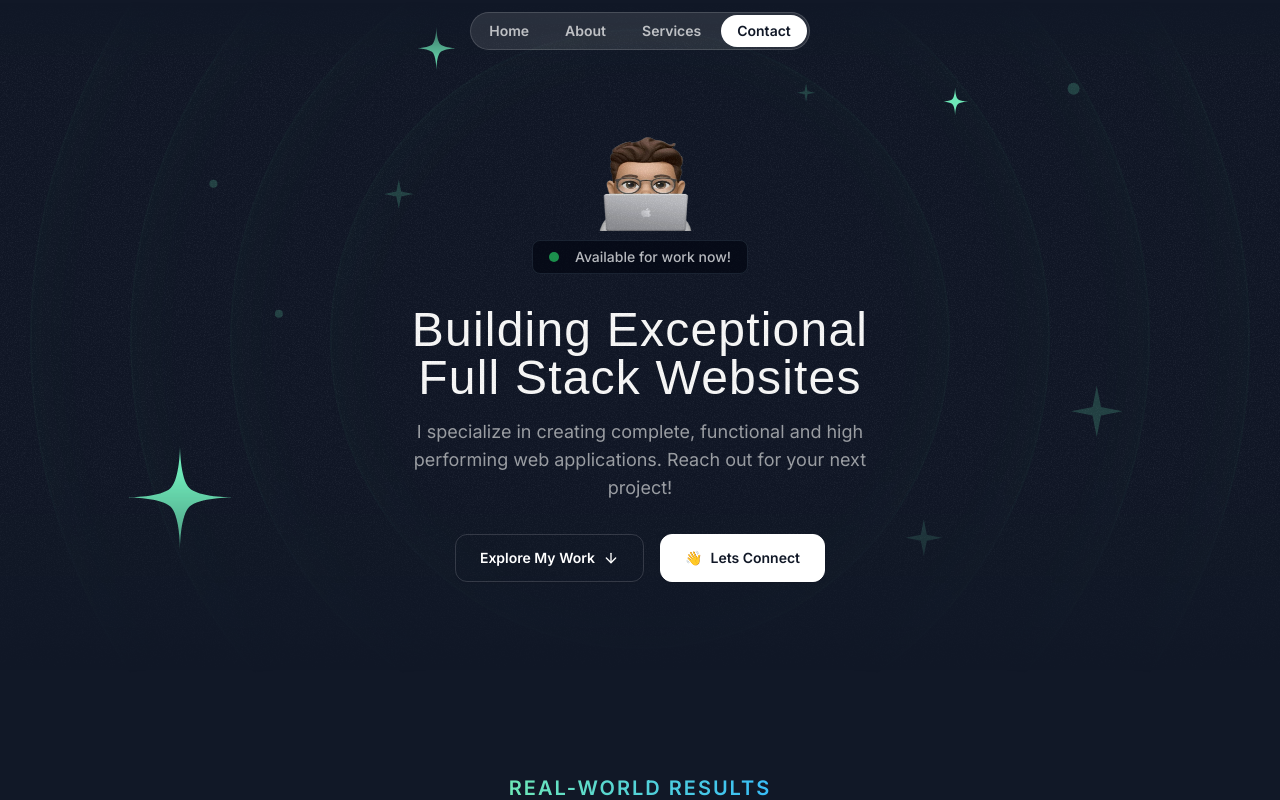
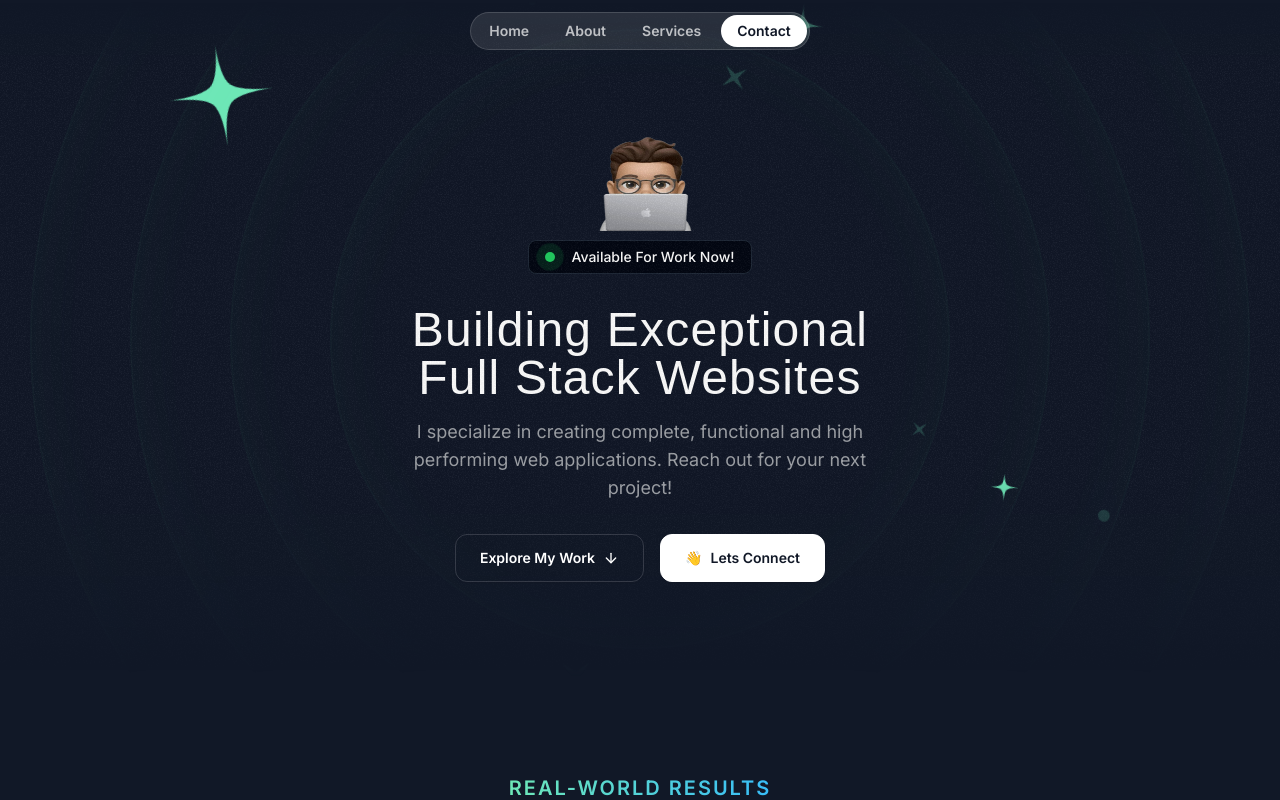
Before and after one commit to ammare03/built-by-ammar, a Next.js app: page / in a window 1280 px wide. Shown: the top 800 px of the page. Built offline with nearby package versions, Linux system fonts and the light colour scheme; a web font is replaced by a local one.

Commit message:
feat: enhance HeroOrbit component with orbit and spin animations; update HeroSection to utilize new props for improved visual effects

```diff
--- a/src/components/HeroOrbit.tsx
+++ b/src/components/HeroOrbit.tsx
@@ -1,12 +1,28 @@
 import { PropsWithChildren } from "react";
+import { twMerge } from "tailwind-merge";
 
 export const HeroOrbit = ({
   children,
   size,
   rotation,
-}: PropsWithChildren<{ size: number; rotation: number }>) => {
+  shouldOrbit = false,
+  shouldSpin = false,
+  spinDuration,
+  orbitDuration,
+}: PropsWithChildren<{
+  size: number;
+  rotation: number;
+  shouldOrbit?: boolean;
+  shouldSpin?: boolean;
+  spinDuration?: string;
+  orbitDuration?: string;
+}>) => {
   return (
-    <div className="absolute left-1/2 top-1/2 -translate-x-1/2 -translate-y-1/2 ">
+    <div className="absolute left-1/2 top-1/2 -translate-x-1/2 -translate-y-1/2 -z-20">
+      <div
+        className={twMerge(shouldOrbit === true && "animate-spin")}
+        style={{ animationDuration: orbitDuration }}
+      >
         <div
           className="flex justify-start items-start"
           style={{
@@ -14,6 +30,10 @@
             height: `${size}px`,
             width: `${size}px`,
           }}
+        >
+          <div
+            className={twMerge(shouldSpin === true && "animate-spin")}
+            style={{ animationDuration: spinDuration }}
           >
             <div
               className="inline-flex"
@@ -25,5 +45,7 @@
             </div>
           </div>
         </div>
+      </div>
+    </div>
   );
 };
--- a/src/sections/Hero.tsx
+++ b/src/sections/Hero.tsx
@@ -22,35 +22,94 @@
         <div className="size-[820px] hero-ring" />
         <div className="size-[1020px] hero-ring" />
         <div className="size-[1220px] hero-ring" />
-        <HeroOrbit size={800} rotation={-64}>
-          <StarIcon className="size-28 text-emerald-300" />
+
+        <HeroOrbit
+          size={430}
+          rotation={-14}
+          shouldOrbit
+          orbitDuration="30s"
+          shouldSpin
+          spinDuration="3s"
+        >
+          <SparkleIcon className="size-8 text-emerald-300/20" />
         </HeroOrbit>
-        <HeroOrbit size={550} rotation={10}>
+
+        <HeroOrbit
+          size={440}
+          rotation={79}
+          shouldOrbit
+          orbitDuration="32s"
+          shouldSpin
+          spinDuration="3s"
+        >
+          <SparkleIcon className="size-5 text-emerald-300/20" />
+        </HeroOrbit>
+
+        <HeroOrbit size={520} rotation={-41} shouldOrbit orbitDuration="34s">
+          <div className="size-2 rounded-full bg-emerald-300/20" />
+        </HeroOrbit>
+
+        <HeroOrbit
+          size={530}
+          rotation={170}
+          shouldOrbit
+          orbitDuration="36s"
+          shouldSpin
+          spinDuration="3s"
+        >
+          <SparkleIcon className="size-10 text-emerald-300/20" />
+        </HeroOrbit>
+
+        <HeroOrbit
+          size={550}
+          rotation={10}
+          shouldOrbit
+          orbitDuration="38s"
+          shouldSpin
+          spinDuration="6s"
+        >
           <StarIcon className="size-12 text-emerald-300" />
         </HeroOrbit>
-        <HeroOrbit size={590} rotation={98}>
+
+        <HeroOrbit
+          size={590}
+          rotation={98}
+          shouldOrbit
+          orbitDuration="40s"
+          shouldSpin
+          spinDuration="6s"
+        >
           <StarIcon className="size-8 text-emerald-300" />
         </HeroOrbit>
-        <HeroOrbit size={430} rotation={-14}>
-          <SparkleIcon className="size-8 text-emerald-300/20" />
+
+        <HeroOrbit size={650} rotation={-25} shouldOrbit orbitDuration="42s">
+          <div className="size-2 rounded-full bg-emerald-300/20" />
         </HeroOrbit>
-        <HeroOrbit size={440} rotation={79}>
-          <SparkleIcon className="size-5 text-emerald-300/20" />
-        </HeroOrbit>
-        <HeroOrbit size={530} rotation={170}>
-          <SparkleIcon className="size-10 text-emerald-300/20" />
-        </HeroOrbit>
-        <HeroOrbit size={710} rotation={144}>
+
+        <HeroOrbit
+          size={710}
+          rotation={144}
+          shouldOrbit
+          orbitDuration="44s"
+          shouldSpin
+          spinDuration="3s"
+        >
           <SparkleIcon className="size-14 text-emerald-300/20" />
         </HeroOrbit>
-        <HeroOrbit size={720} rotation={105}>
+
+        <HeroOrbit size={720} rotation={105} shouldOrbit orbitDuration="46s">
           <div className="size-3 rounded-full bg-emerald-300/20" />
         </HeroOrbit>
-        <HeroOrbit size={520} rotation={-41}>
-          <div className="size-2 rounded-full bg-emerald-300/20" />
-        </HeroOrbit>
-        <HeroOrbit size={650} rotation={-25}>
-          <div className="size-2 rounded-full bg-emerald-300/20" />
+
+        <HeroOrbit
+          size={800}
+          rotation={-64}
+          shouldOrbit
+          orbitDuration="48s"
+          shouldSpin
+          spinDuration="6s"
+        >
+          <StarIcon className="size-28 text-emerald-300" />
         </HeroOrbit>
       </div>
       <div className="container">
@@ -60,9 +119,13 @@
             className="size-36"
             alt="Memoji Behind Laptop"
           />
-          <div className="bg-gray-950 border border-gray-800 px-4 py-1.5 inline-flex items-center gap-4 rounded-lg animate-pulse">
-            <div className="bg-green-500 size-2.5 rounded-full"></div>
-            <div className="text-sm font-medium ">Available for work now!</div>
+          <div className="bg-gray-950 border border-gray-800 px-4 py-1.5 inline-flex items-center gap-4 rounded-lg ">
+            <div className="bg-green-500 size-2.5 rounded-full relative">
+              <div className="bg-green-500 size-2.5 rounded-full absolute inset-0 animate-ping-large"></div>
+            </div>
+            <div className="text-sm font-medium capitalize">
+              Available for work now!
+            </div>
           </div>
         </div>
         <div className="max-w-lg mx-auto">
--- a/tailwind.config.ts
+++ b/tailwind.config.ts
@@ -10,70 +10,81 @@
   ],
   theme: {
     screens: {
-  		sm: '375px',
-  		md: '768px',
-  		lg: '1200px'
+      sm: "375px",
+      md: "768px",
+      lg: "1200px",
     },
     container: {
       center: true,
       padding: {
-  			DEFAULT: '1rem',
-  			md: '2rem'
-  		}
+        DEFAULT: "1rem",
+        md: "2rem",
+      },
     },
     extend: {
       fontFamily: {
-  			sans: 'var(--font-sans)',
-  			serif: 'var(--font-serif)'
+        sans: "var(--font-sans)",
+        serif: "var(--font-serif)",
       },
       borderRadius: {
-  			lg: 'var(--radius)',
-  			md: 'calc(var(--radius) - 2px)',
-  			sm: 'calc(var(--radius) - 4px)'
+        lg: "var(--radius)",
+        md: "calc(var(--radius) - 2px)",
+        sm: "calc(var(--radius) - 4px)",
       },
       colors: {
-  			background: 'hsl(var(--background))',
-  			foreground: 'hsl(var(--foreground))',
+        background: "hsl(var(--background))",
+        foreground: "hsl(var(--foreground))",
         card: {
-  				DEFAULT: 'hsl(var(--card))',
-  				foreground: 'hsl(var(--card-foreground))'
+          DEFAULT: "hsl(var(--card))",
+          foreground: "hsl(var(--card-foreground))",
         },
         popover: {
-  				DEFAULT: 'hsl(var(--popover))',
-  				foreground: 'hsl(var(--popover-foreground))'
+          DEFAULT: "hsl(var(--popover))",
+          foreground: "hsl(var(--popover-foreground))",
         },
         primary: {
-  				DEFAULT: 'hsl(var(--primary))',
-  				foreground: 'hsl(var(--primary-foreground))'
+          DEFAULT: "hsl(var(--primary))",
+          foreground: "hsl(var(--primary-foreground))",
         },
         secondary: {
-  				DEFAULT: 'hsl(var(--secondary))',
-  				foreground: 'hsl(var(--secondary-foreground))'
+          DEFAULT: "hsl(var(--secondary))",
+          foreground: "hsl(var(--secondary-foreground))",
         },
         muted: {
-  				DEFAULT: 'hsl(var(--muted))',
-  				foreground: 'hsl(var(--muted-foreground))'
+          DEFAULT: "hsl(var(--muted))",
+          foreground: "hsl(var(--muted-foreground))",
         },
         accent: {
-  				DEFAULT: 'hsl(var(--accent))',
-  				foreground: 'hsl(var(--accent-foreground))'
+          DEFAULT: "hsl(var(--accent))",
+          foreground: "hsl(var(--accent-foreground))",
         },
         destructive: {
-  				DEFAULT: 'hsl(var(--destructive))',
-  				foreground: 'hsl(var(--destructive-foreground))'
+          DEFAULT: "hsl(var(--destructive))",
+          foreground: "hsl(var(--destructive-foreground))",
         },
-  			border: 'hsl(var(--border))',
-  			input: 'hsl(var(--input))',
-  			ring: 'hsl(var(--ring))',
+        border: "hsl(var(--border))",
+        input: "hsl(var(--input))",
+        ring: "hsl(var(--ring))",
         chart: {
-  				'1': 'hsl(var(--chart-1))',
-  				'2': 'hsl(var(--chart-2))',
-  				'3': 'hsl(var(--chart-3))',
-  				'4': 'hsl(var(--chart-4))',
-  				'5': 'hsl(var(--chart-5))'
-  			}
-  		}
-  	}
+          "1": "hsl(var(--chart-1))",
+          "2": "hsl(var(--chart-2))",
+          "3": "hsl(var(--chart-3))",
+          "4": "hsl(var(--chart-4))",
+          "5": "hsl(var(--chart-5))",
+        },
+      },
+      animation: {
+        "ping-large": "ping-large 1s ease-in-out infinite",
+      },
+      keyframes: {
+        "ping-large": {
+          "75%, 100%": {
+            transform: "scale(3)",
+            opacity: "0",
+          },
+        },
+      },
+    },
   },
   plugins: [require("tailwindcss-animate")],
 };
```
Lines whose indentation alone changed are shown as unchanged.
